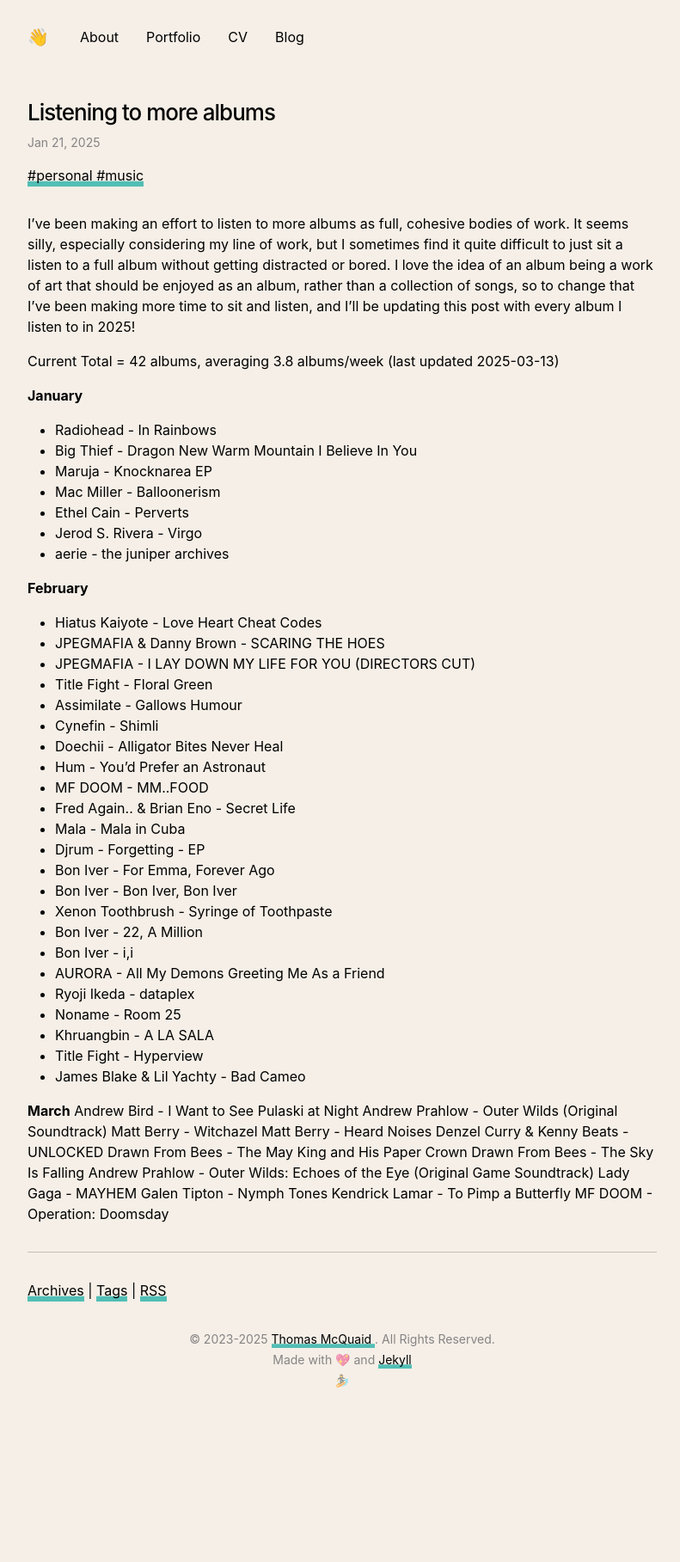
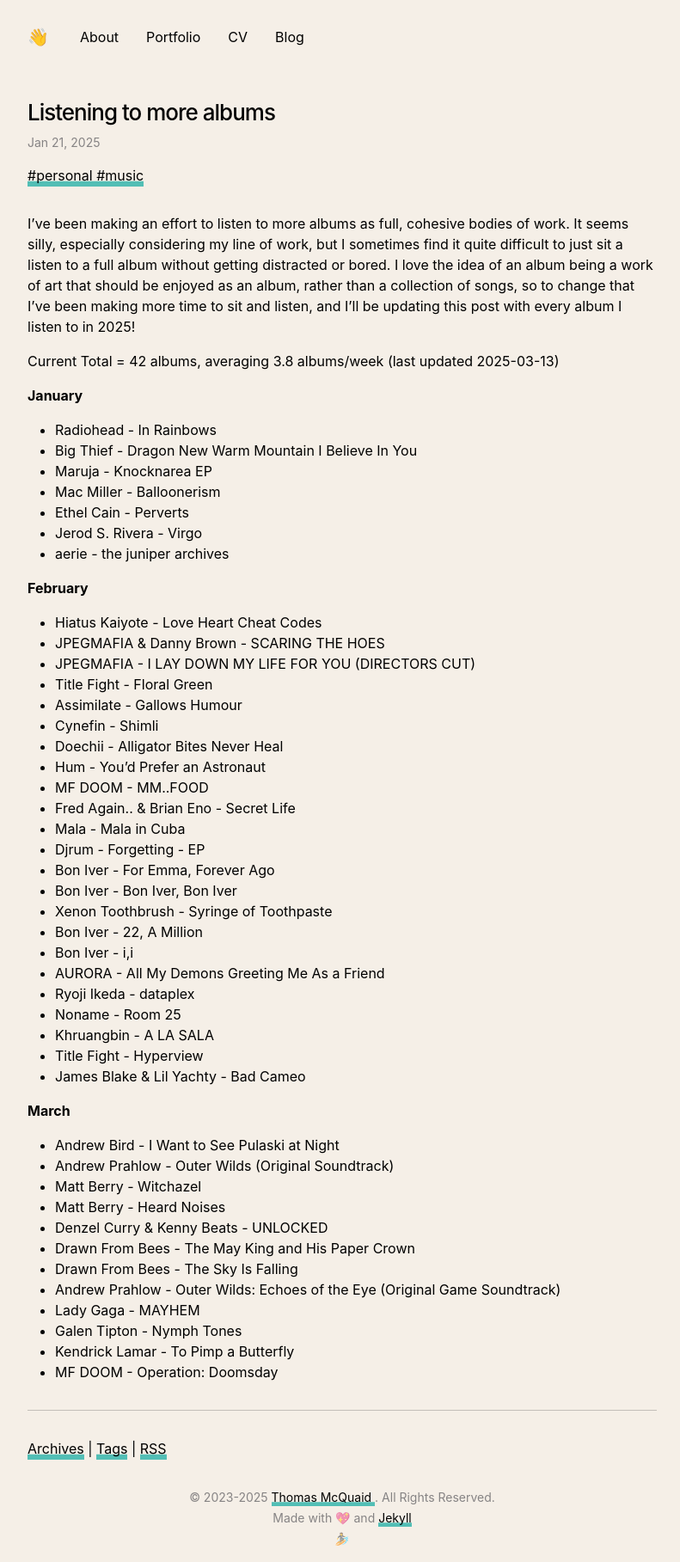
Before and after one commit to thomasmcquaidee/thomasmcquaidee.github.io, a Jekyll site: the page built from _posts/2025-01-21-listening-to-more-albums.md, in a window 1280 px wide. Shown: the whole page at 86% size, without its empty margins (242-1033 px from the left). Built offline with Jekyll 4.4.1, drawn with Linux system fonts in a browser that asks for light colours; before the commit the page ends 1633 px from its top, so only the background shows below that.

```diff
--- a/_posts/2025-01-21-listening-to-more-albums.md
+++ b/_posts/2025-01-21-listening-to-more-albums.md
@@ -47,15 +47,15 @@ Current Total = 42 albums, averaging 3.8 albums/week (last updated 2025-03-13)
 - James Blake & Lil Yachty - Bad Cameo
 
 **March**
-Andrew Bird - I Want to See Pulaski at Night
-Andrew Prahlow - Outer Wilds (Original Soundtrack)
-Matt Berry - Witchazel
-Matt Berry - Heard Noises
-Denzel Curry & Kenny Beats - UNLOCKED
-Drawn From Bees - The May King and His Paper Crown
-Drawn From Bees - The Sky Is Falling
-Andrew Prahlow - Outer Wilds: Echoes of the Eye (Original Game Soundtrack)
-Lady Gaga - MAYHEM
-Galen Tipton - Nymph Tones
-Kendrick Lamar - To Pimp a Butterfly
-MF DOOM - Operation: Doomsday
+- Andrew Bird - I Want to See Pulaski at Night
+- Andrew Prahlow - Outer Wilds (Original Soundtrack)
+- Matt Berry - Witchazel
+- Matt Berry - Heard Noises
+- Denzel Curry & Kenny Beats - UNLOCKED
+- Drawn From Bees - The May King and His Paper Crown
+- Drawn From Bees - The Sky Is Falling
+- Andrew Prahlow - Outer Wilds: Echoes of the Eye (Original Game Soundtrack)
+- Lady Gaga - MAYHEM
+- Galen Tipton - Nymph Tones
+- Kendrick Lamar - To Pimp a Butterfly
+- MF DOOM - Operation: Doomsday
```
